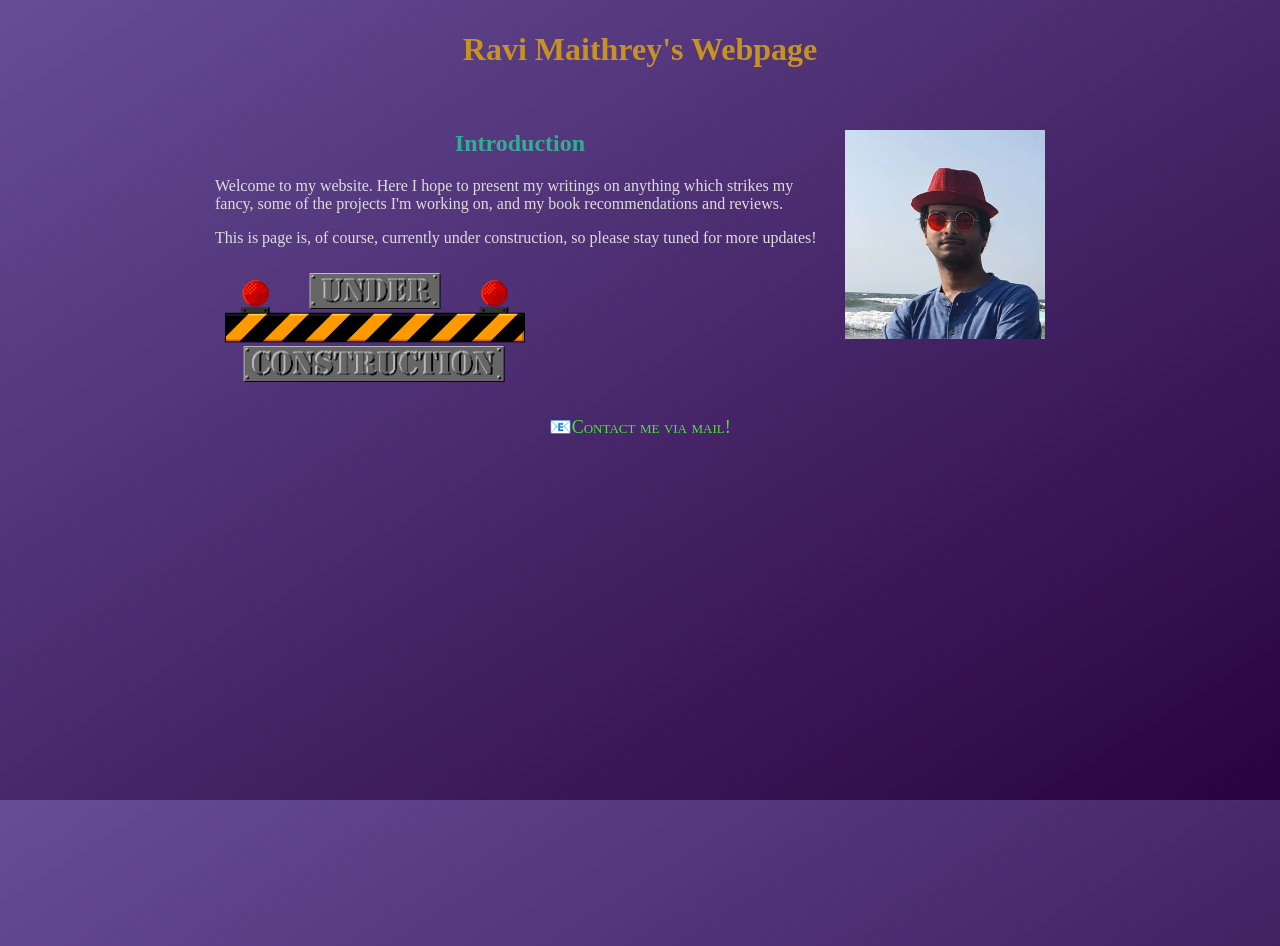
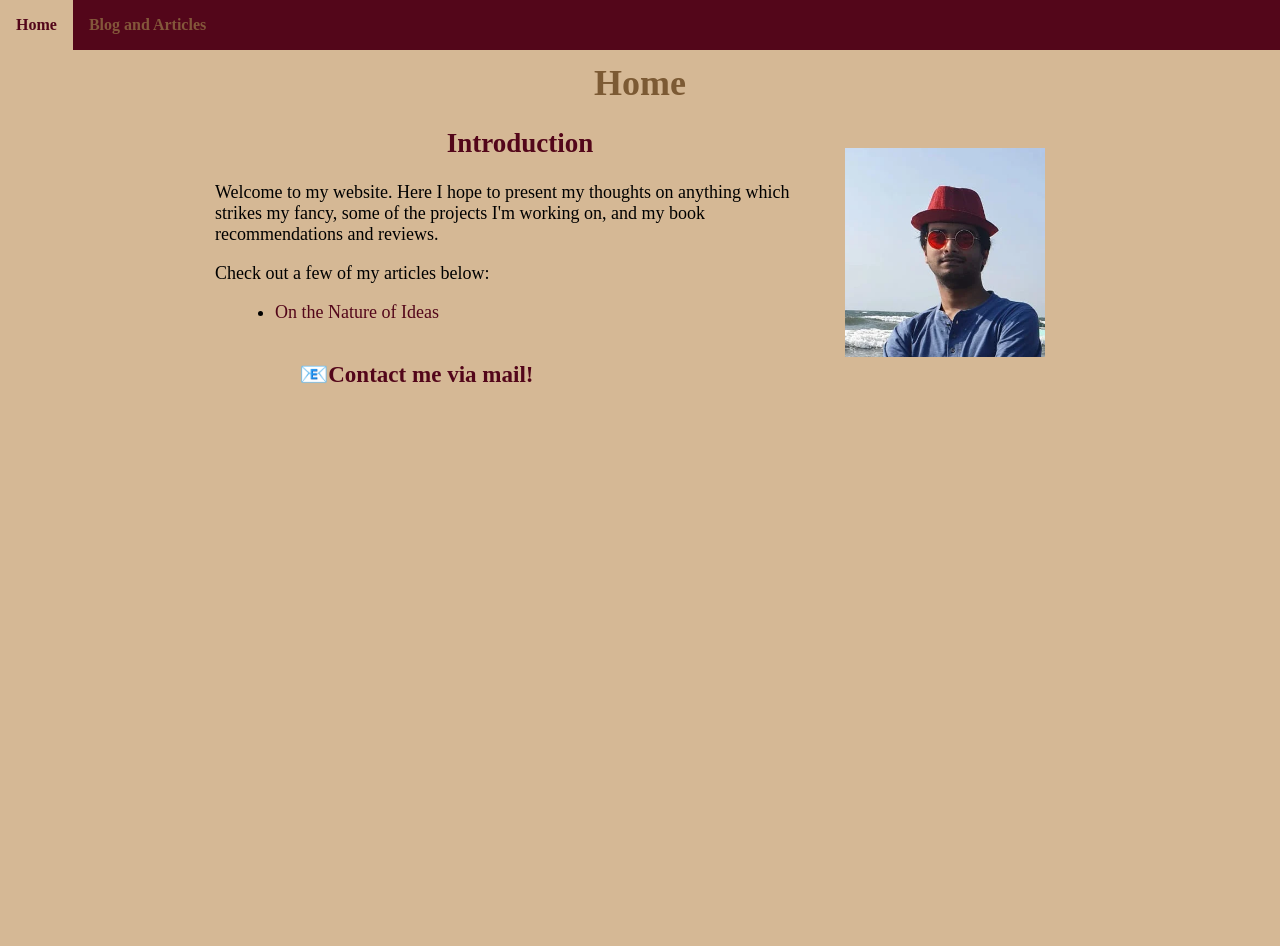
Before and after one commit to ravi-maithrey/my-website, a plain HTML site: page prius/index.html in a window 1280 px wide. After the commit the page ends 896 px from the top, so only its background shows below. Drawn offline with Linux system fonts and the light colour scheme; a web font is replaced by a local one.

Commit message:
Add files via upload
Second version, made changes to CSS, more "softer"

```diff
--- a/prius/index.html
+++ b/prius/index.html
@@ -1,28 +1,39 @@
-<!DOCTYPE HTML>
+<!DOCTYPE html>
 <html lang="en">
 <head>
     <title>Ravi Maithrey's Webpage</title>
-    <link rel='stylesheet' type='text/css' href='style.css'>
+    <link rel="stylesheet" href="style.css">
     <meta charset="utf-8"/>
+    <meta name="viewport" content="width=device-width, initial-scale=1">
     <link rel="shortcut icon" href="favicon.ico" type="image/x-icon" />
-    <meta name="viewport" content="width=device-width, initial-scale=1">
 </head>
 <body>
     <header>
-        <h1>Ravi Maithrey's Webpage</h1>
+        <nav>
+        <ul class="nav-bar">
+            <li class="nav-ele"><a href="index.html">Home</a></li>
+            <li class="nav-ele"><a href="articles.html">Blog and Articles</a></li>
+        </ul>
+        </nav>
+
     </header>
 
     <main>
+
+        <h1>Home</h1>
+
         <img class=right src = 'pic/image.webp' alt='Ravi' title = "Ravi Maithrey">
 
         <h2>Introduction</h2>
-        <p>Welcome to my website. Here I hope to present my writings on anything which strikes my fancy, some of the projects I'm working on, and my book recommendations and reviews.</p>
-        <p>This is page is, of course, currently under construction, so please stay tuned for more updates!</p>
-        <img class=centre src="under_construction.gif" alt="under construction" title="under construction!">
+        <p>Welcome to my website. Here I hope to present my thoughts on anything which strikes my fancy, some of the projects I'm working on, and my book recommendations and reviews.</p>
+        <p>Check out a few of my articles below:</p>
+        <ul>
+            <li><a href="./articles/nature_of_ideas.html">On the Nature of Ideas</a></li>
+        </ul>
     </main>
 
-    <footer>
-        <a href="mailto:maitrey.ind@gmail.com">📧Contact me via mail!</a>
+    <footer class="mailto">
+        <a href="mailto:maitrey.ind@gmail.com" class="mailto">📧Contact me via mail!</a>
     </footer>
 </body>
 </html>
--- a/prius/style.css
+++ b/prius/style.css
@@ -3,51 +3,75 @@
 	src: url(./fonts/Computer_Modern/cmunrm.ttf);
 }
 
+@font-face {
+	font-family: "Computer Modern Bold";
+	src: url(./fonts/Computer_Modern/cmunbx.ttf);
+
+}
 body{
 	font-family: "Computer Modern";
 }
+
+.mailto{
+	text-align: center;
+	color: #53061a;
+	font-size: larger;
+	font-weight: bold;
+}
+
 p img, li img, h1 img, h2 img, h3 img, h4 img {
 	max-height: 1em;
 	max-width: 1em;
 	vertical-align: middle ;
 }
 
-nav,footer {
-    text-align: center ;
-    font-variant: small-caps ;
-    clear: both ;
-}
-
-nav { font-size: small ;}
 
 footer { font-size: large ; }
 
-nav li,footer li {
-	display: inline-block ;
-	list-style: none ;
-	background: rgba(0,0,0,.3) ;
-	border-radius: 10px ;
-	padding: .5em ;
-	max-width: 7em ;
+.nav-bar{
+	position: fixed;
+	top: 0;
+	padding: 0;
+	margin: 0;
+	left: 0;
+	width: 100%;
+	list-style-type: none;
+	margin: 0;
+	padding: 0;
+	overflow: hidden;
+	background-color: #53061a;
+	color: #d5b895;
 }
 
-
-nav a li:hover, footer a li:hover {
-	background: goldenrod ;
-	color: black ;
+.nav-ele{
+	float: left;
 }
 
+.nav-ele a{
+	display: block;
+	color:rgb(131, 87, 58);
+	text-align: center;
+	font: "Computer Modern Bold";
+	font-size: medium;
+	font-weight: bold;
+	padding: 1em 1em;
+}
+
+.nav-ele a:hover{
+	color:#53061a;
+	background-color:#d5b895
+}
 main {
 	margin: auto ;
-	color: #ddd ;
-	background: rgba(0, 0, 0, 0) ;
+	color: rgb(0, 0, 0) ;
 	padding: 20px ;
 	border-radius: 10px ;
+	font-size: large;
+	font-weight: 400;
 }
 
 strong { color: white ; }
 
-a strong { color: lime ; }
 
 details { padding-left: 20px ; text-decoration: underline; }
 
@@ -60,12 +84,6 @@ pre {
 	white-space: pre-wrap;
 }
 
-code {
-	background: #222 ;
-	color: lime ;
-	border-radius: 5px ;
-	overflow-wrap: break-word ;
-}
 
 
 ul {
@@ -80,22 +98,22 @@ li img, p img {
 
 html {
 	padding-top: 10px;
-	background: linear-gradient(to bottom right, rgb(102, 77, 150), rgb(41, 3, 63)) no-repeat fixed ;
+	background: #d5b895 ;
 	margin-bottom: 500px;
 
 }
 
 h1,h2,h3,h4 { text-align: center ; }
 
-h1 { color: rgb(197, 146, 35) ; }
+h1 { color: rgb(124, 90, 52) ; }
 
-h2 { color: rgb(51, 173, 146) ; }
+h2 { color: #53061a ; }
 
 h3 { color: rgb(95, 35, 24) ; }
 
-h4 { color: rgb(9, 255, 0) ; }
+h4 { color: rgb(51, 3, 3) ; }
 
-a { color: rgb(83, 224, 64) ; text-decoration: none ;}
+a { color: #53061a ; text-decoration: none ;}
 
 a:hover { color: rgb(147, 155, 134) ;}
 .new a:hover { color: rgb(153, 160, 142) ; }
@@ -173,12 +191,6 @@ dt { font-weight: bold ; color: lightgray ; }
 
 }
 
-/* footer { */
-/* 	font-size: large ; */
-/* 	margin: auto ; */
-/* 	max-width: 500px ; */
-/* } */
-
 .entry p, .entry li { margin-left: 2em ; }
 
 figure img { max-width: 100% ; margin: auto ; }
```
